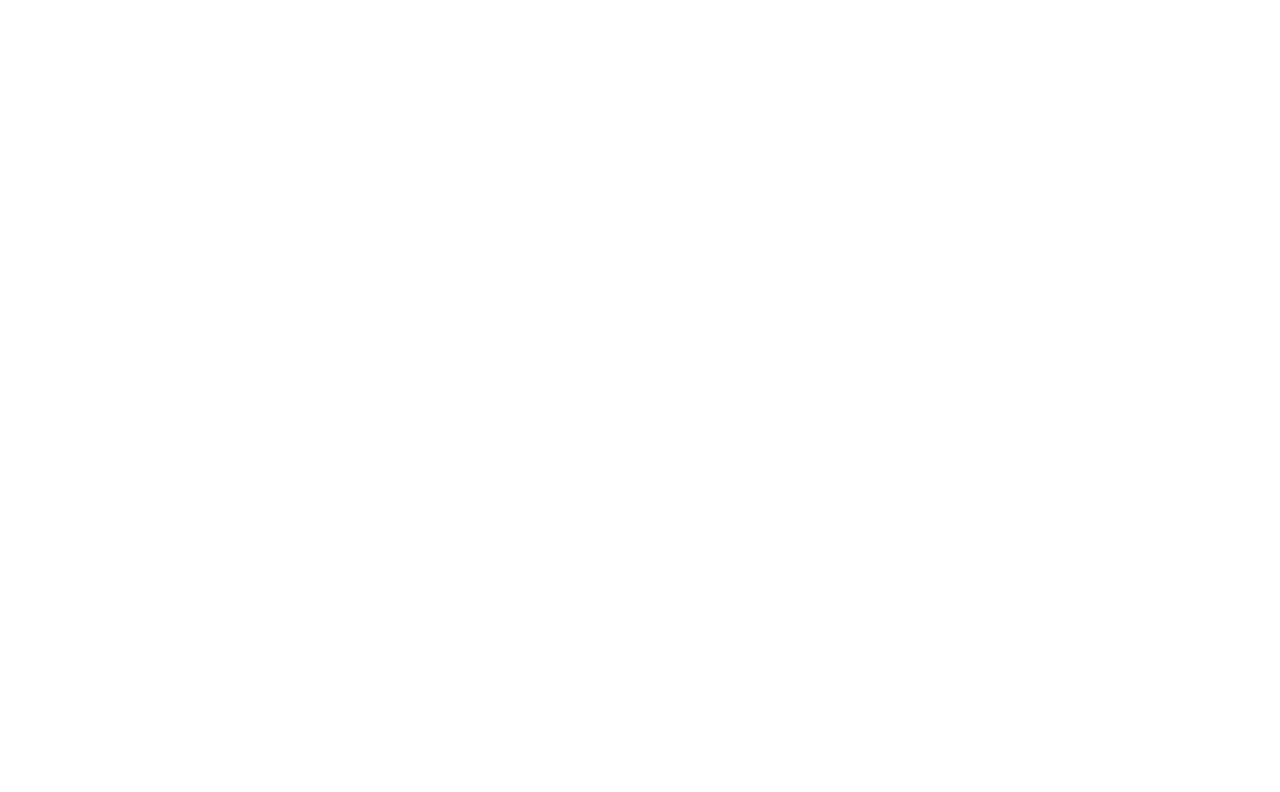
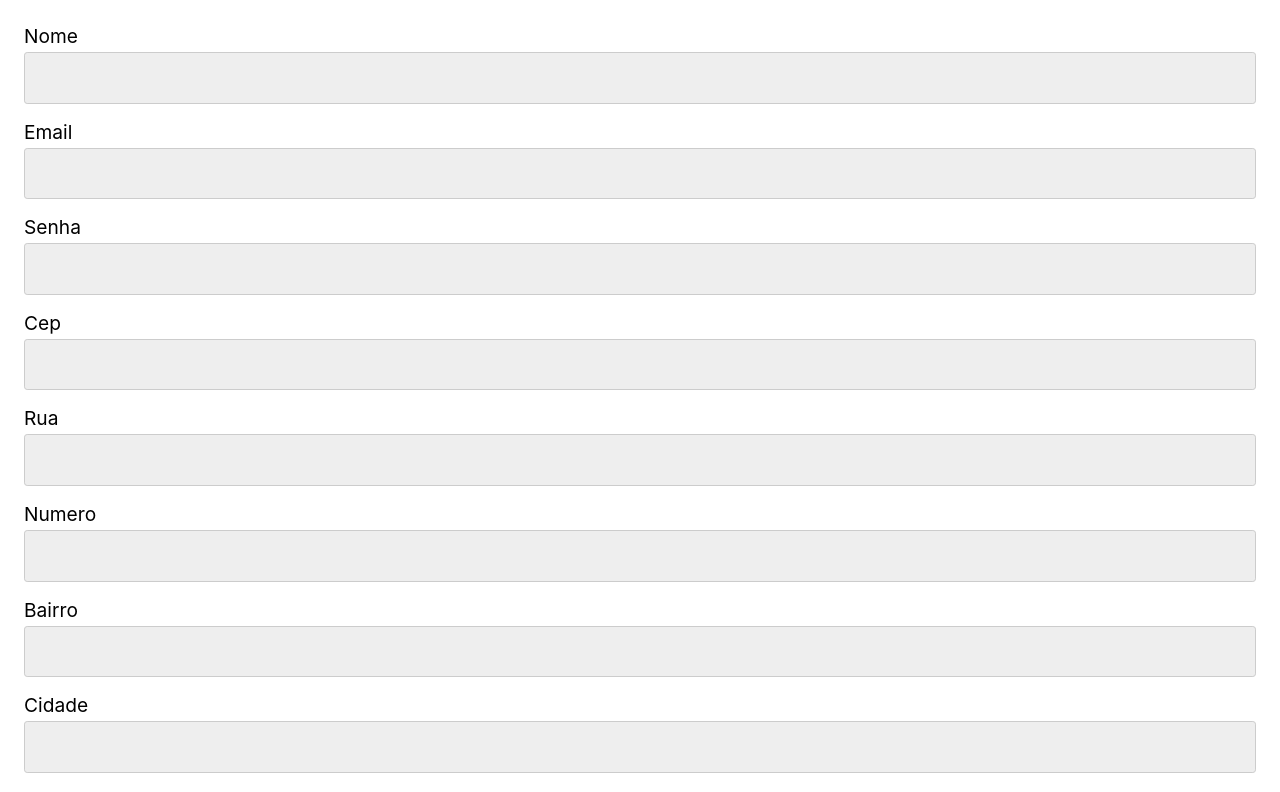
Before and after one commit to rovicz/reactLearning, a React (Create React App) app in the folder form-react/appreact/: page / in a window 1280 px wide. Shown: the top 792 px of the page. Built offline with nearby package versions, Linux system fonts and the light colour scheme.

Commit message:
form - input 2/2

```diff
--- a/form-react/appreact/src/App.js
+++ b/form-react/appreact/src/App.js
@@ -1,7 +1,98 @@
-import React from "react";
+import React, { useState } from "react";
+
+const formFields = [
+  {
+    id: "nome",
+    label: "Nome",
+    type: "text",
+  },
+  {
+    id: "email",
+    label: "Email",
+    type: "email",
+  },
+  {
+    id: "senha",
+    label: "Senha",
+    type: "password",
+  },
+  {
+    id: "cep",
+    label: "Cep",
+    type: "text",
+  },
+  {
+    id: "rua",
+    label: "Rua",
+    type: "text",
+  },
+  {
+    id: "numero",
+    label: "Numero",
+    type: "text",
+  },
+  {
+    id: "bairro",
+    label: "Bairro",
+    type: "text",
+  },
+  {
+    id: "cidade",
+    label: "Cidade",
+    type: "text",
+  },
+  {
+    id: "estado",
+    label: "Estado",
+    type: "text",
+  },
+];
 
 const App = () => {
-  return <div></div>;
+  const [form, setForm] = useState({
+    nome: "",
+    email: "",
+    senha: "",
+    cep: "",
+    rua: "",
+    numero: "",
+    bairro: "",
+    cidade: "",
+    estado: "",
+  });
+
+  const [response, setReponse] = useState(null);
+
+  function handleSubmit(event) {
+    event.preventDefault();
+    fetch("https://ranekapi.origamid.dev/json/api/usuario", {
+      method: "POST",
+      headers: {
+        "Content-Type": "application/json",
+      },
+      body: JSON.stringify(form),
+    }).then((response) => {
+      setReponse(response);
+    });
+  }
+
+  function handleChange({ target }) {
+    const { id, value } = target;
+    setForm({ ...form, [id]: value });
+  }
+
+  return (
+    <form onSubmit={handleSubmit}>
+      {formFields.map(({ id, label, type }) => (
+        <div key={id}>
+          <label htmlFor={id}>{label}</label>
+          <input type={type} id={id} value={form[id]} onChange={handleChange} />
+        </div>
+      ))}
+      {response && response.ok && <p>Formulário enviado com Sucesso.</p>}
+      <button>Enviar</button>
+    </form>
+  );
 };
 
 export default App;
```
